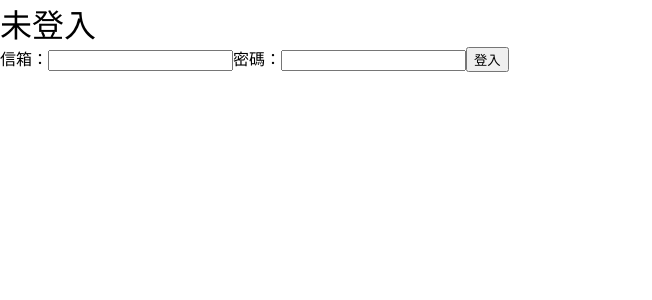
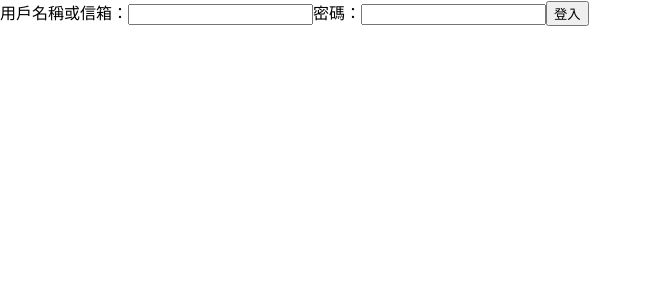
Before and after one commit to awdr74100/vue-composition-ts-pinia, a Vue app: page / in a window 1280 px wide. Shown: the top 300 px of the page, without its empty margins (0-652 px from the left). Built offline with nearby package versions, Linux system fonts and the light colour scheme.

Commit message:
Update...

```diff
--- a/src/pages/index.vue
+++ b/src/pages/index.vue
@@ -1,29 +1,30 @@
 <template>
-  <h1>{{ greeting }}</h1>
-  <form
-    action="#"
-    @submit.prevent="user.signIn(email, password)"
-    v-if="!user.isSignIn"
-  >
-    <label for="email">信箱：</label>
-    <input type="email" id="email" v-model="email" />
+  <form action="#" @submit.prevent="signIn">
+    <label for="usernameOrEmail">用戶名稱或信箱：</label>
+    <input type="text" id="usernameOrEmail" v-model="usernameOrEmail" />
     <label for="password">密碼：</label>
-    <input type="password" id="password" v-model="password" />
+    <input type="text" id="password" v-model="password" />
     <button type="submit">登入</button>
   </form>
-  <button type="button" @click.prevent="user.signOut" v-else>登出</button>
 </template>
 
 <script setup lang="ts">
 import { ref } from 'vue';
-import { storeToRefs } from 'pinia';
+import { useRouter } from 'vue-router/auto';
 import { useUserStore } from '@/stores/user';
 
+const router = useRouter();
+
 const user = useUserStore();
-const { greeting } = storeToRefs(user);
 
-const email = ref('');
+const usernameOrEmail = ref('');
 const password = ref('');
+
+const signIn = async () => {
+  const status = await user.signIn(usernameOrEmail.value, password.value);
+
+  if (status) router.push('/user');
+};
 </script>
 
-<style></style>
+<style scoped></style>
--- /dev/null
+++ b/src/pages/user.vue
@@ -0,0 +1,40 @@
+<template>
+  <h1>
+    Hi <span class="text-primary">{{ user.name }}</span>
+  </h1>
+  <h3>
+    You are <span class="text-primary">{{ user.role }}</span>
+  </h3>
+  <h3>
+    Email is <span class="text-primary">{{ user.email }}</span>
+  </h3>
+  <button type="button" @click.prevent="signOut">登出</button>
+</template>
+
+<script setup lang="ts">
+import { useRouter } from 'vue-router/auto';
+import { useUserStore } from '@/stores/user';
+import { _definePage as definePage } from 'unplugin-vue-router/runtime';
+
+const router = useRouter();
+
+const user = useUserStore();
+
+definePage({
+  meta: {
+    requiredAuth: true,
+  },
+});
+
+const signOut = async () => {
+  const isSignOut = await user.signOut();
+
+  if (isSignOut) router.push('/');
+};
+</script>
+
+<style scoped>
+.text-primary {
+  color: darkcyan;
+}
+</style>
--- a/src/router/index.ts
+++ b/src/router/index.ts
@@ -1,7 +1,20 @@
 import { createRouter, createWebHistory } from 'vue-router/auto';
+import { useUserStore } from '@/stores/user';
 
 const router = createRouter({
   history: createWebHistory(import.meta.env.BASE_URL),
 });
 
+router.beforeEach((to) => {
+  const user = useUserStore();
+
+  console.log(user.isAuthenticated);
+
+  if (!to.meta.requiredAuth) return true;
+
+  if (user.isAuthenticated) return true;
+
+  return { path: '/' };
+});
+
 export default router;
--- a/src/stores/user.ts
+++ b/src/stores/user.ts
@@ -1,42 +1,40 @@
-import { ref, computed } from 'vue';
+import { ref } from 'vue';
 import { defineStore } from 'pinia';
 
-export const useUserStore = defineStore('user', {
-  state: (): {
-    isSignIn: boolean;
-  } => ({
-    isSignIn: false,
-  }),
-  getters: {
-    // greeting: (state) => (state.isSignIn ? '已登入' : '未登入'),
-    greeting(): string {
-      return this.isSignIn ? '已登入' : '未登入';
-    },
-  },
-  actions: {
-    signIn(email: string, password: string) {
-      this.isSignIn = true;
-    },
-    signOut() {
-      this.isSignIn = false;
-    },
-  },
+type Role = 'admin' | 'member';
+
+interface User {
+  name: string;
+  email: string;
+}
+
+export const useUserStore = defineStore('user', () => {
+  const name = ref<null | string>(null);
+  const email = ref<null | string>(null);
+  const role = ref<null | Role>('member');
+  const isAuthenticated = ref(false);
+
+  const signIn = async (usernameOrEmail: string, password: string) => {
+    const url = 'https://jsonplaceholder.typicode.com/users/1';
+
+    const data = await fetch(url).then((res) => res.json() as Promise<User>);
+
+    name.value = data.name;
+    email.value = data.email;
+    role.value = 'admin';
+    isAuthenticated.value = true;
+
+    return true;
+  };
+
+  const signOut = async () => {
+    name.value = null;
+    email.value = null;
+    role.value = 'member';
+    isAuthenticated.value = false;
+
+    return true;
+  };
+
+  return { name, email, role, isAuthenticated, signIn, signOut };
 });
-
-// export const useUserStore = defineStore('user', () => {
-//   const isSignIn = ref(false);
-
-//   const greeting = computed(() => {
-//     return isSignIn.value ? '用戶已登入' : '用戶尚未登入';
-//   });
-
-//   const signIn = (email: string, password: string) => {
-//     isSignIn.value = true;
-//   };
-
-//   const signOut = () => {
-//     isSignIn.value = false;
-//   };
-
-//   return { isSignIn, greeting, signIn, signOut };
-// });
--- a/typed-router.d.ts
+++ b/typed-router.d.ts
@@ -36,6 +36,7 @@ import type {
 declare module 'vue-router/auto/routes' {
   export interface RouteNamedMap {
     '/': RouteRecordInfo<'/', '/', Record<never, never>, Record<never, never>>,
+    '/user': RouteRecordInfo<'/user', '/user', Record<never, never>, Record<never, never>>,
   }
 }
 
```
